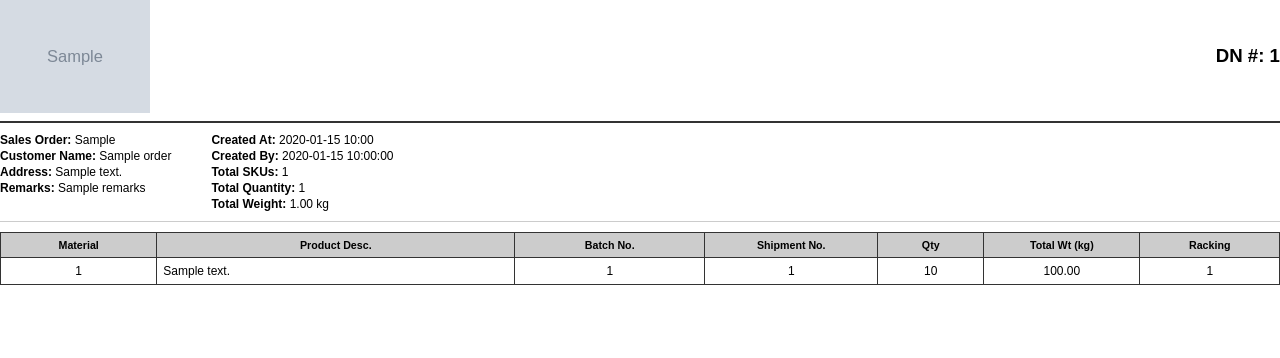
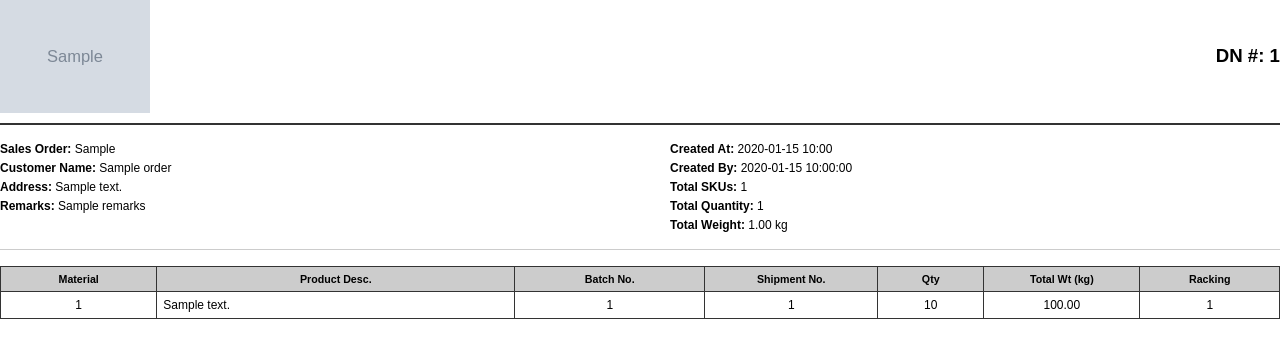
Before and after one commit to 3circledesign/WMS-jackder-0193118393, a Python web app: template WMS-Main/templates/order_pdf_template.html in a window 1280 px wide. Shown: the top 358 px of the page. Run offline with Jinja, Linux system fonts and the light colour scheme; the template is opened without the code that fills it: most values are stand-ins (such as "Sample title", 1, 10 or a date in 2020); grey boxes marked "Sample" are stand-in pictures; some libraries are stand-ins or nearby versions.

Commit message:
Update order_pdf_template.html

```diff
--- a/WMS-Main/templates/order_pdf_template.html
+++ b/WMS-Main/templates/order_pdf_template.html
@@ -15,9 +15,9 @@
             display: flex;
             justify-content: space-between;
             align-items: center;
-            padding-bottom: 8px;
+            padding-bottom: 10px;
             border-bottom: 2px solid #333;
-            margin-bottom: 8px;
+            margin-bottom: 12px;  /* was 8px */
         }
 
         .header img {
@@ -29,29 +29,33 @@
             text-align: center;
             font-size: 14pt;
             font-weight: bold;
-            margin: 6px 0;
+            margin: 8px 0;  /* was 6px */
         }
 
         .order-info {
             font-size: 9pt;
-            margin-bottom: 8px;
-            padding-bottom: 8px;
+            margin-bottom: 12px;
+            padding-bottom: 12px;
             border-bottom: 1px solid #ccc;
         }
 
         .order-info-grid {
             display: flex;
-            gap: 40px;
+            gap: 60px;
         }
 
         .order-info p {
-            margin: 2px 0;
+            margin: 5px 0;  /* was 2px — more breathing room between lines */
+        }
+
+        .order-info div {
+            flex: 1;
         }
 
         table {
             width: 100%;
             border-collapse: collapse;
-            margin-top: 10px;
+            margin-top: 16px;  /* was 10px */
         }
 
         thead {
```
